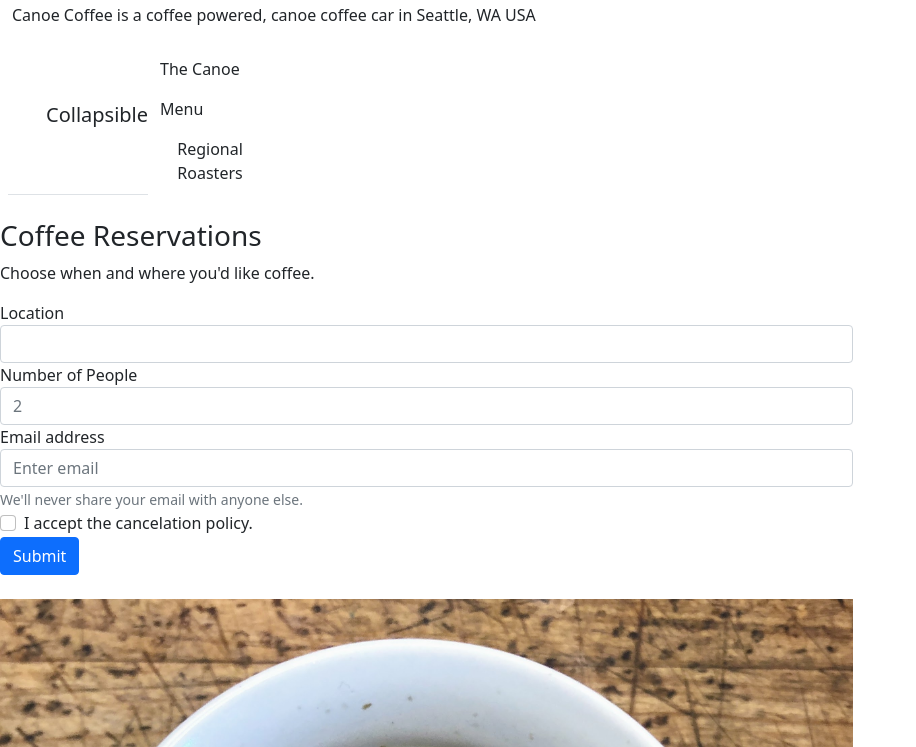
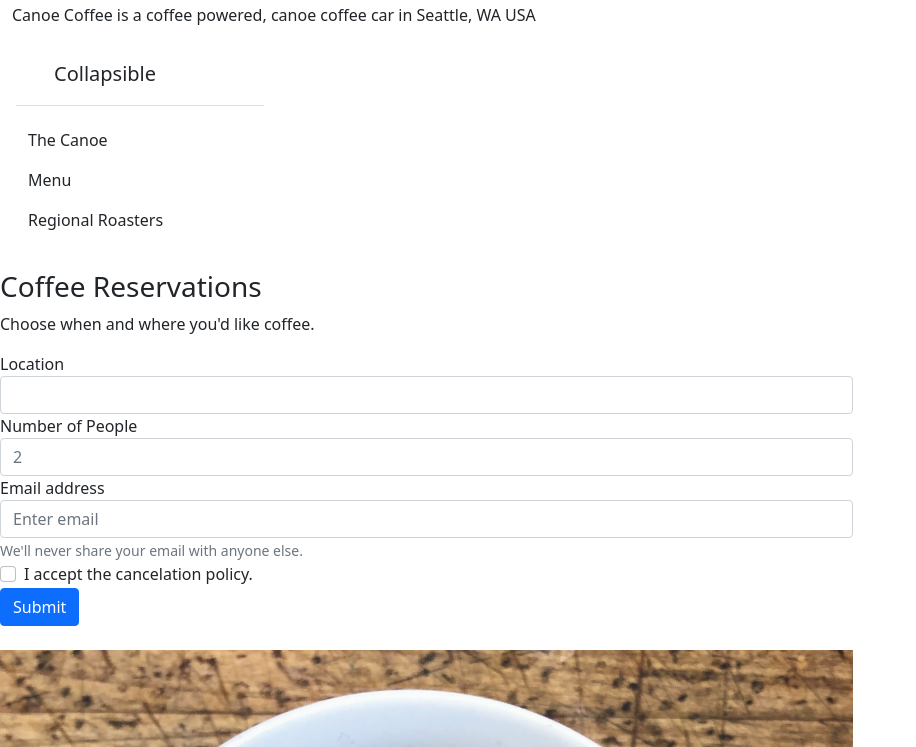
Before and after one commit to alikolberg/forms, a plain HTML site: page index.html in a window 1280 px wide. Shown: the part 53-800 px from the top of the page, without its empty margins (0-916 px from the left). Drawn offline with nearby package versions, Linux system fonts and the light colour scheme.

Commit message:
update flex

```diff
--- a/index.html
+++ b/index.html
@@ -37,7 +37,7 @@
   <div class="row">
     <!-- <div class="col-lg-4" style="background-color:white;">
       <div class="d-none d-lg-block"> -->
-        <div class="d-flex p-2" style="width: 280px;">
+        <div class="flex-shrink-0 p-3 bg-white" style="width: 280px;">
           <a href="/" class="d-flex align-items-center pb-3 mb-3 link-dark text-decoration-none border-bottom">
             <svg class="bi pe-none me-2" width="30" height="24"><use xlink:href="#bootstrap"></use></svg>
             <span class="fs-5 fw-semibold">Collapsible</span>
```
